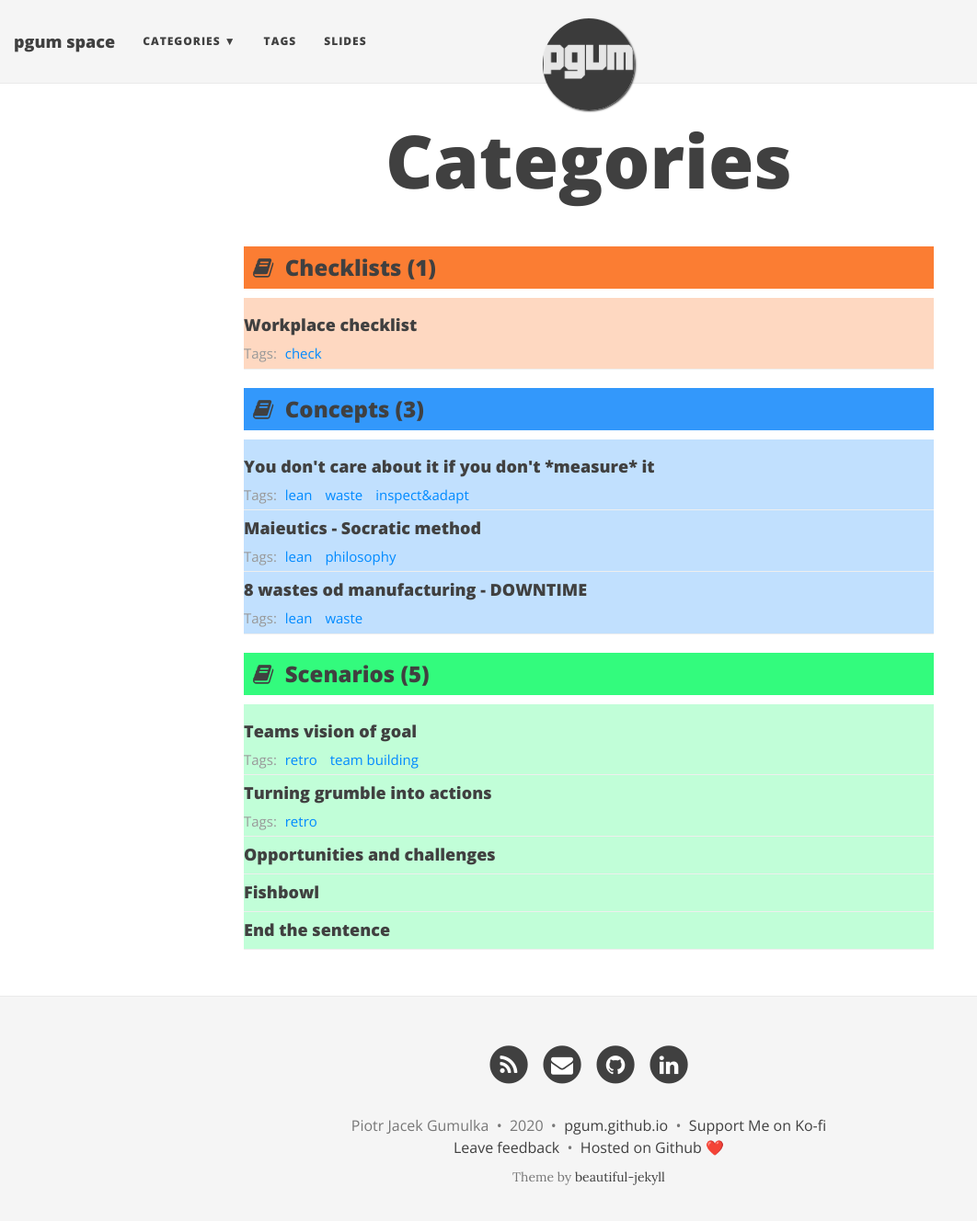
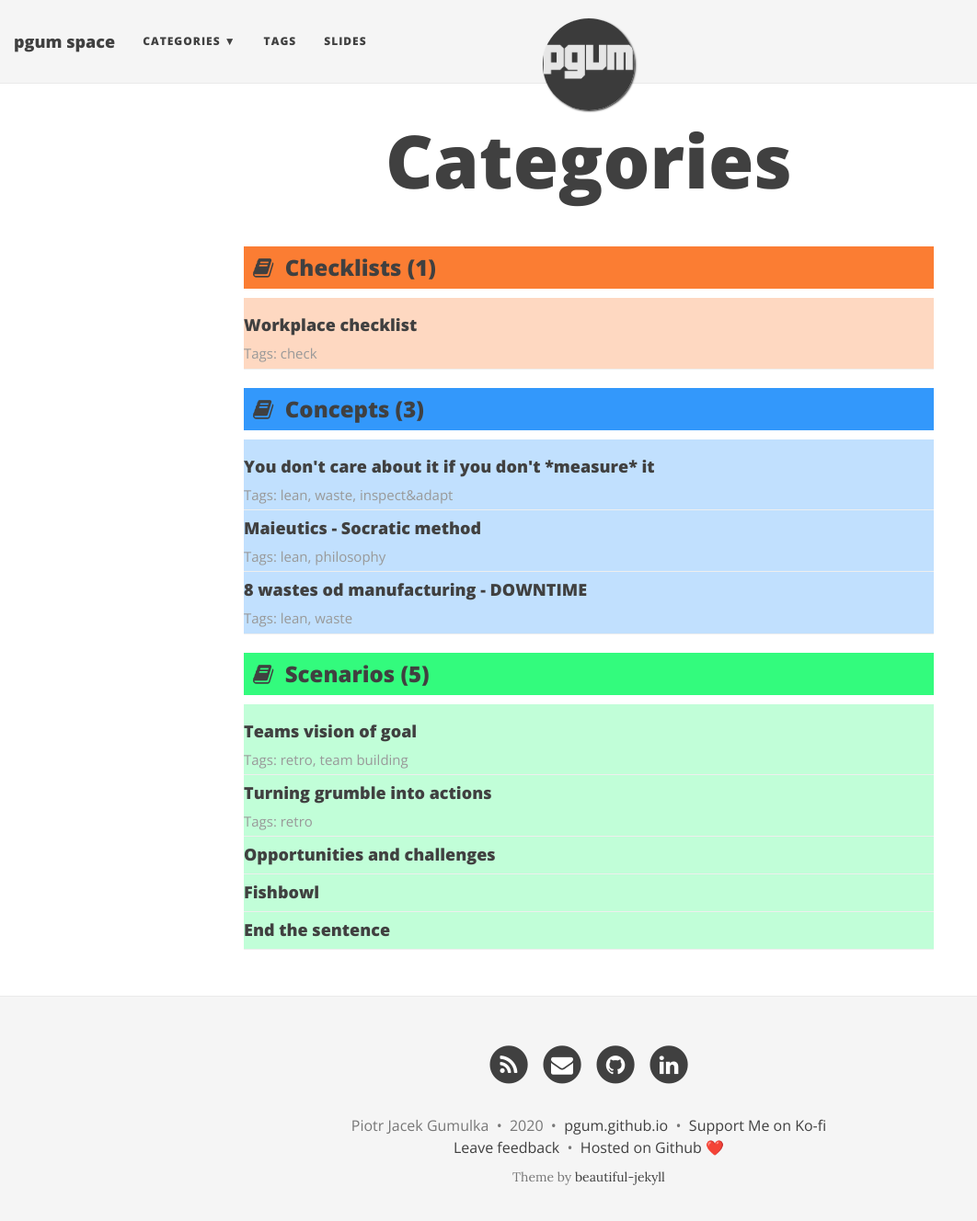
Before and after one commit to pgum/pgum.github.io, a Jekyll site: the page built from categories.html, in a window 1280 px wide and 1341 px high. Shown: the top 1328 px of the window at 92% size, without its empty margins (0-1062 px from the left). Built offline with Jekyll 4.4.1, drawn with Linux system fonts in a browser that asks for light colours; nearby versions of some CDN libraries; part of the change alters nothing that is shown.

```diff
--- a/_config.yml
+++ b/_config.yml
@@ -121,9 +121,6 @@ defaults:
     values:
       layout: "reveal"
 
-# Use tags index page and make tags on each post clickable
-link-tags: true
-
 # Exclude these files from production site
 exclude:
   - CHANGELOG.md
```
